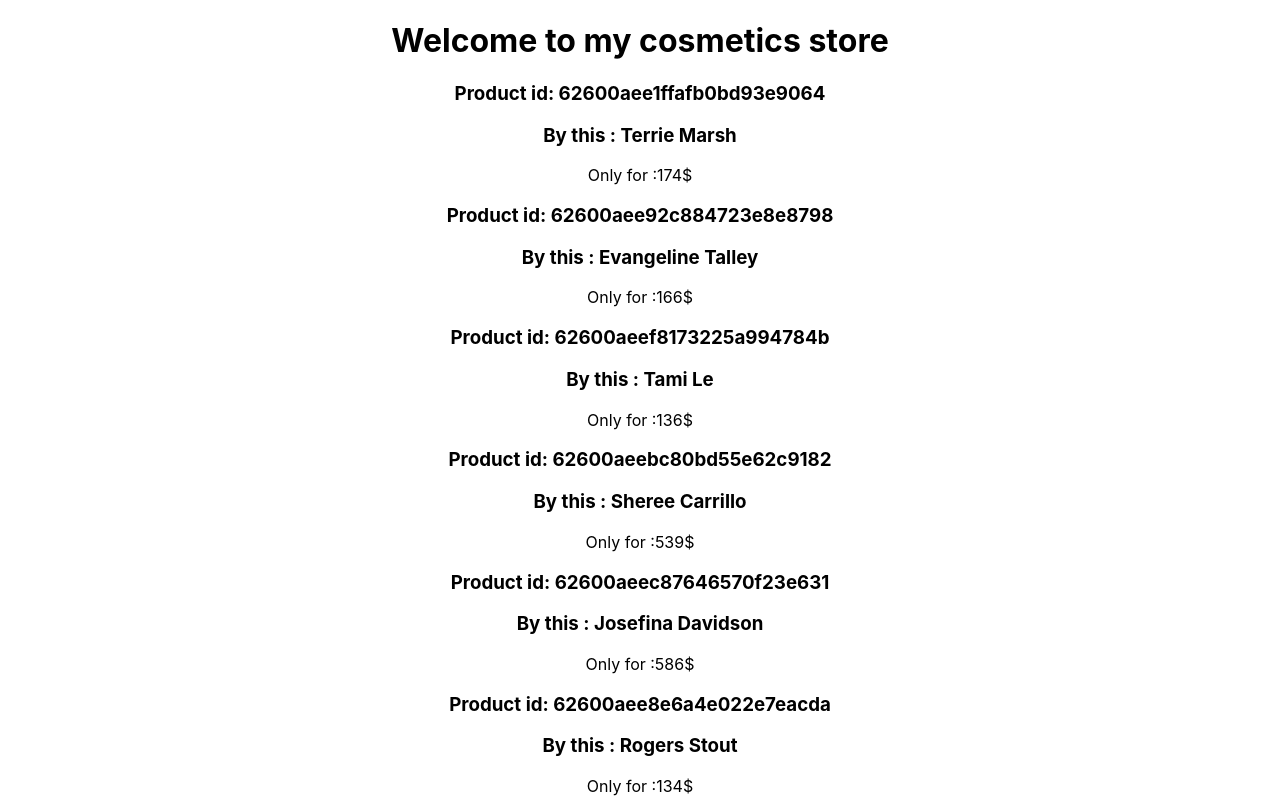
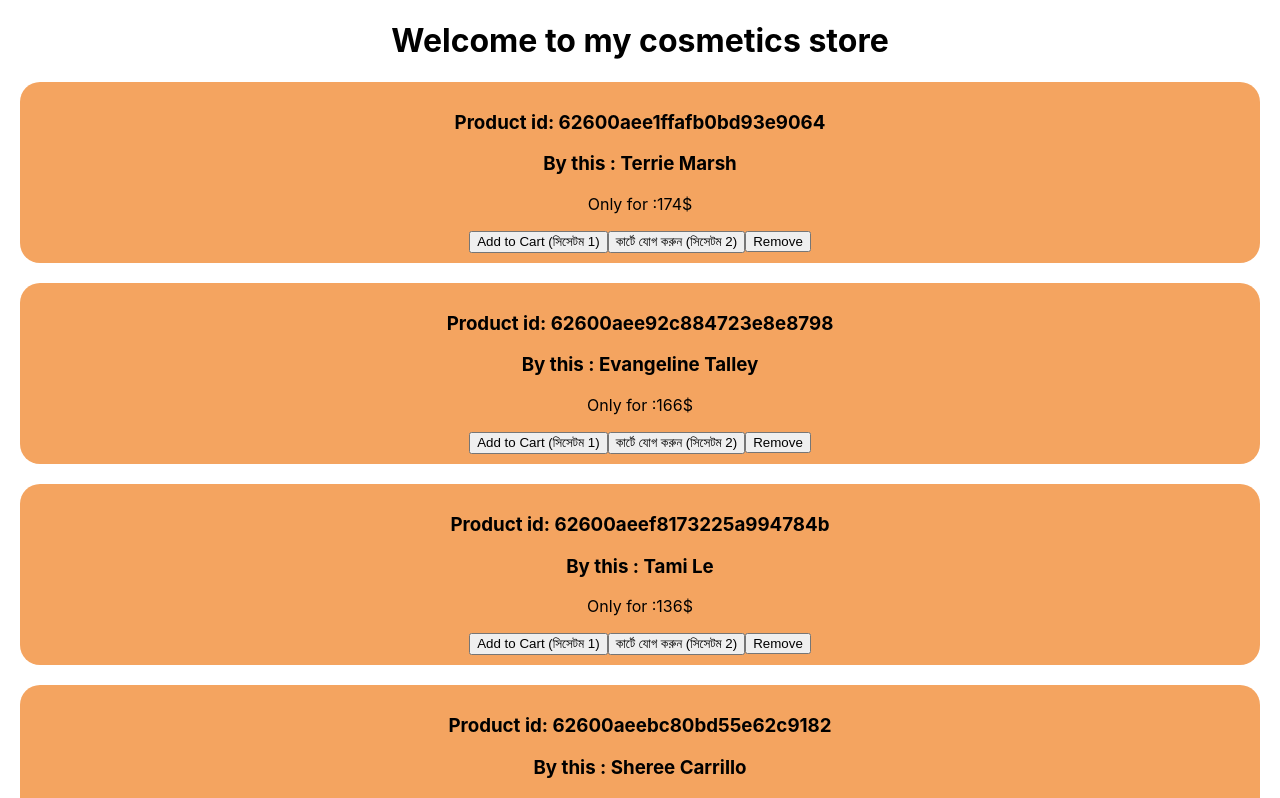
Before and after one commit to qmtazmir/cosmetic-reactjs, a React (Create React App) app: page / in a window 1280 px wide. Shown: the top 798 px of the page. Built offline with nearby package versions, Linux system fonts and the light colour scheme.

Commit message:
Local sotege added

```diff
--- /dev/null
+++ b/public/data.json
@@ -0,0 +1,32 @@
+[
+    {
+        "id": "62600aee1ffafb0bd93e9064",
+        "price": 174,
+        "name": "Terrie Marsh"
+    },
+    {
+        "id": "62600aee92c884723e8e8798",
+        "price": 166,
+        "name": "Evangeline Talley"
+    },
+    {
+        "id": "62600aeef8173225a994784b",
+        "price": 136,
+        "name": "Tami Le"
+    },
+    {
+        "id": "62600aeebc80bd55e62c9182",
+        "price": 539,
+        "name": "Sheree Carrillo"
+    },
+    {
+        "id": "62600aeec87646570f23e631",
+        "price": 586,
+        "name": "Josefina Davidson"
+    },
+    {
+        "id": "62600aee8e6a4e022e7eacda",
+        "price": 134,
+        "name": "Rogers Stout"
+    }
+]
--- a/src/App.js
+++ b/src/App.js
@@ -1,4 +1,3 @@
-import logo from "./logo.svg";
 import "./App.css";
 import Cosmetics from "./Component/Cosmetics/Cosmetics";
 
--- a/src/Component/Cosmetic/Cosmetic.css
+++ b/src/Component/Cosmetic/Cosmetic.css
@@ -0,0 +1,6 @@
+.product{
+    background-color: sandybrown;
+    padding: 10px;
+    margin: 20px;
+    border-radius: 20px;
+}
--- a/src/Component/Cosmetic/Cosmetic.js
+++ b/src/Component/Cosmetic/Cosmetic.js
@@ -1,13 +1,36 @@
 import React from "react";
+import { addToDb } from "../../Utiliti/fakedb";
+import "./Cosmetic.css";
 
 const Cosmetic = (props) => {
   const { name, price, id } = props.cosmetic;
+  const addToCart = (id) => {
+    // console.log("item added", id);
+    // (লোকাল স্টোরোজেসে ডাটা লোড করা)
+    // localStorage.setItem(id, 1);
+    // / (লোকাল স্টোরোজেসে ডাটা লোড করাহচ্ছে  অন্য একটি ফাইল থেকে)
+
+    addToDb(id);
+  };
+
+  const addToCartWithPram = () => addToCart(id);
+  {
+    /* সিসেটম 2 এর সময় এটার প্রয়োজন পড়বেনা কারন  () => addToCart(id) এই ফাংশন টা সরাসরি বাটনে  যোগ করে দেওয়া হবে */
+  }
+
 
   return (
-    <div>
+    <div className="product">
       <h3>Product id: {id}</h3>
       <h3>By this : {name}</h3>
       <p>Only for :{price}$</p>
+      {/* সিসেটম 1 */}
+      <button onClick={addToCartWithPram}>Add to Cart (সিসেটম 1)</button>
+
+      {/* সিসেটম 2 */}
+      <button onClick={() => addToCart(id)}>কার্টে যোগ করুন (সিসেটম 2)</button>
+
+      <button>Remove</button>
     </div>
   );
 };
--- a/src/Component/Cosmetics/Cosmetics.js
+++ b/src/Component/Cosmetics/Cosmetics.js
@@ -1,39 +1,18 @@
-import React from "react";
+import React, { useEffect, useState } from "react";
 import Cosmetic from "../Cosmetic/Cosmetic";
 
 const Cosmetics = () => {
-  const cosmetics = [
-    {
-      id: "62600aee1ffafb0bd93e9064",
-      price: 174,
-      name: "Terrie Marsh",
-    },
-    {
-      id: "62600aee92c884723e8e8798",
-      price: 166,
-      name: "Evangeline Talley",
-    },
-    {
-      id: "62600aeef8173225a994784b",
-      price: 136,
-      name: "Tami Le",
-    },
-    {
-      id: "62600aeebc80bd55e62c9182",
-      price: 539,
-      name: "Sheree Carrillo",
-    },
-    {
-      id: "62600aeec87646570f23e631",
-      price: 586,
-      name: "Josefina Davidson",
-    },
-    {
-      id: "62600aee8e6a4e022e7eacda",
-      price: 134,
-      name: "Rogers Stout",
-    },
-  ];
+
+
+  const [cosmetics, setCosmetics] = useState([]);
+
+  useEffect(() => {
+    fetch("data.json")
+      .then((res) => res.json())
+      .then((data) => setCosmetics(data));
+  }, [])
+
+
   return (
     <div>
       <h1>Welcome to my cosmetics store</h1>
--- /dev/null
+++ b/src/Utiliti/fakedb.js
@@ -0,0 +1,26 @@
+// use localstorage to manage cart data
+const addToDb = (id) => {
+  let shoppingCart = {};
+
+  // get the shopping Cart
+  const storedCart = localStorage.getItem("shopping-cart");
+  if (storedCart) {
+    // console.log(typeof storedCart);
+    shoppingCart = JSON.parse(storedCart);
+  }
+  // add quantity
+  const quantity = shoppingCart[id];
+
+  if (quantity) {
+    // console.log("already exists");
+    const newQuantity = quantity + 1;
+    shoppingCart[id] = newQuantity;
+  } else {
+    shoppingCart[id] = 1;
+    // console.log("new item");
+  }
+  localStorage.setItem("shopping-cart", JSON.stringify(shoppingCart));
+};
+
+
+export { addToDb };
```
